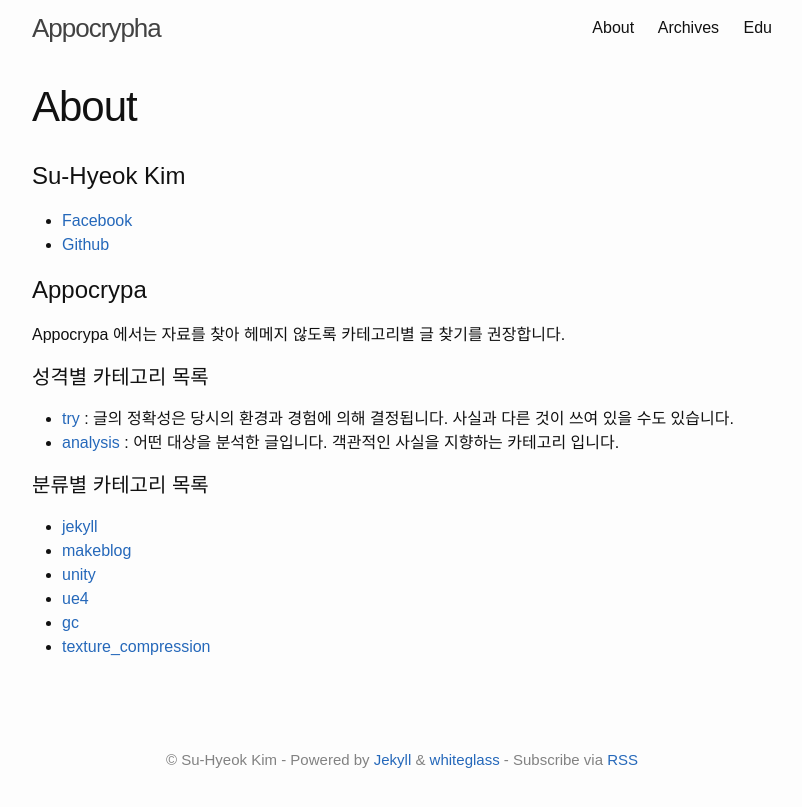
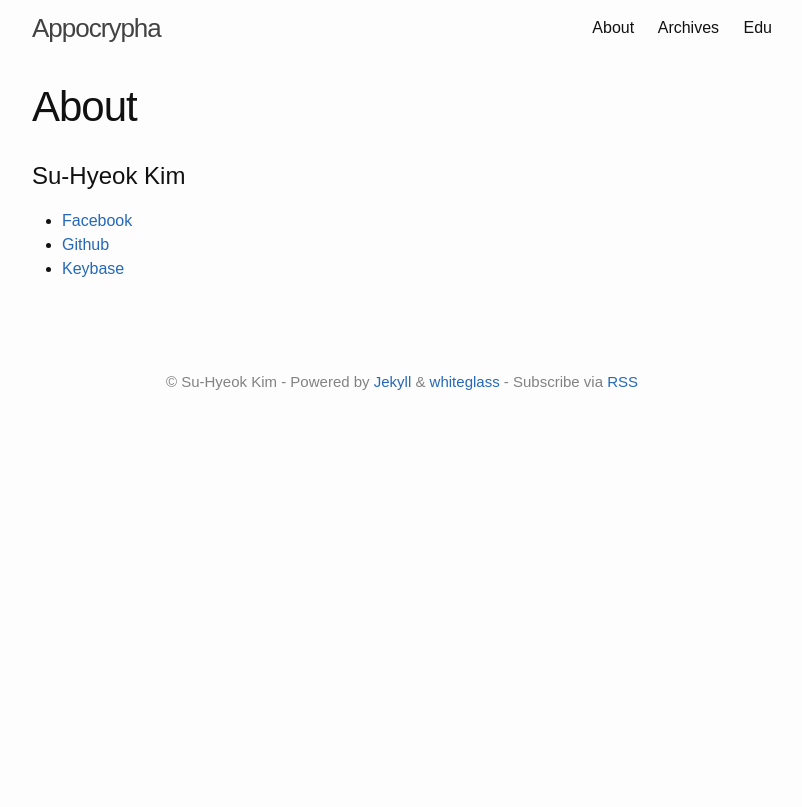
Before and after one commit to suhyeokkim/suhyeokkim.github.io, a Jekyll site: the page built from about.md, in a window 1280 px wide. Shown: the top 807 px of the page, without its empty margins (238-1040 px from the left). Built offline with Jekyll 4.4.1, drawn with Linux system fonts in a browser that asks for light colours.

Commit message:
Update about.md

```diff
--- a/about.md
+++ b/about.md
@@ -8,21 +8,4 @@ permalink: /about/
 
  - [Facebook](https://www.facebook.com/suhyeokkim)
  - [Github](https://github.com/hrmrzizon)
-
-# Appocrypa
-
-Appocrypa 에서는 자료를 찾아 헤메지 않도록 카테고리별 글 찾기를 권장합니다.
-
-#### 성격별 카테고리 목록
-
-- [try](/categories/try) : 글의 정확성은 당시의 환경과 경험에 의해 결정됩니다. 사실과 다른 것이 쓰여 있을 수도 있습니다.
-- [analysis](/categories/analysis) : 어떤 대상을 분석한 글입니다. 객관적인 사실을 지향하는 카테고리 입니다.
-
-#### 분류별 카테고리 목록
-
-- [jekyll](/categories/jekyll)
-- [makeblog](/categories/makeblog)
-- [unity](/categories/unity)
-- [ue4](/categories/ue4)
-- [gc](/categories/gc)
-- [texture_compression](/categories/texture_compression)
+ - [Keybase](https://keybase.io/hrmrzizon)
```
